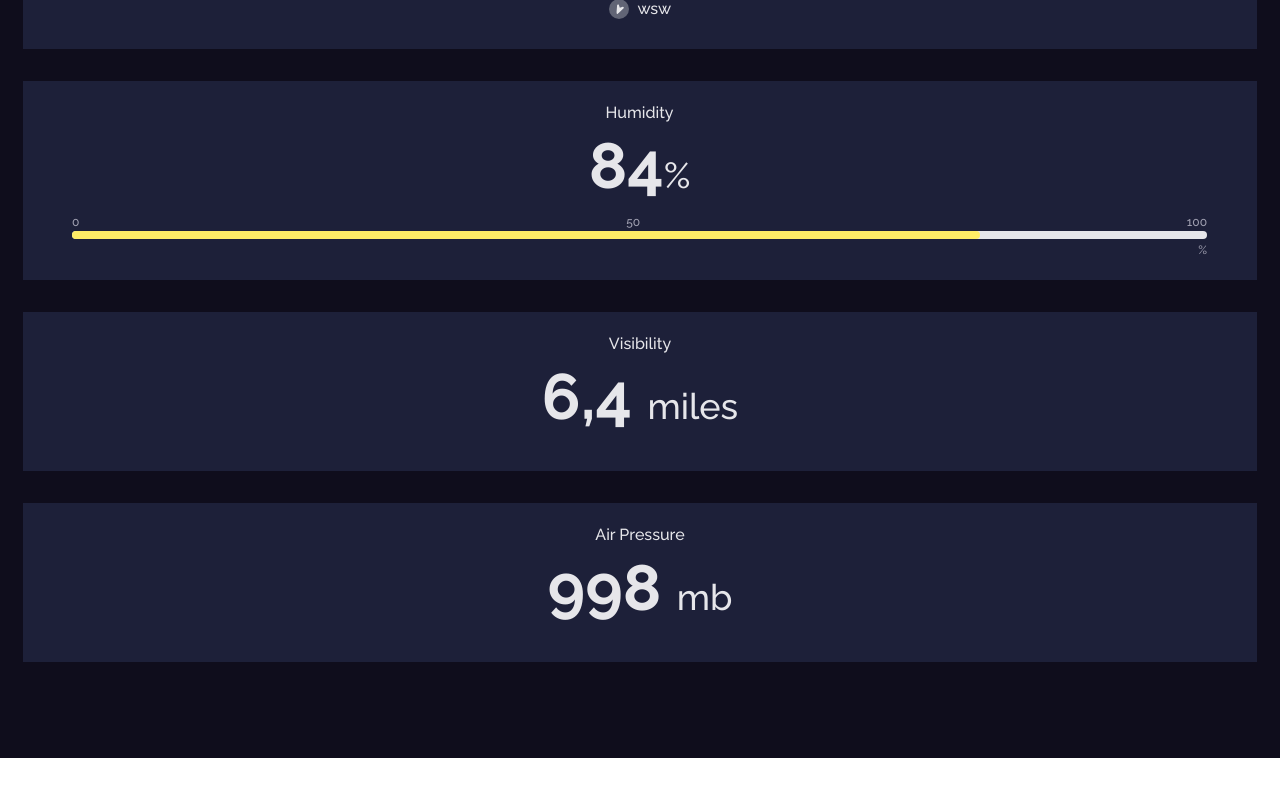
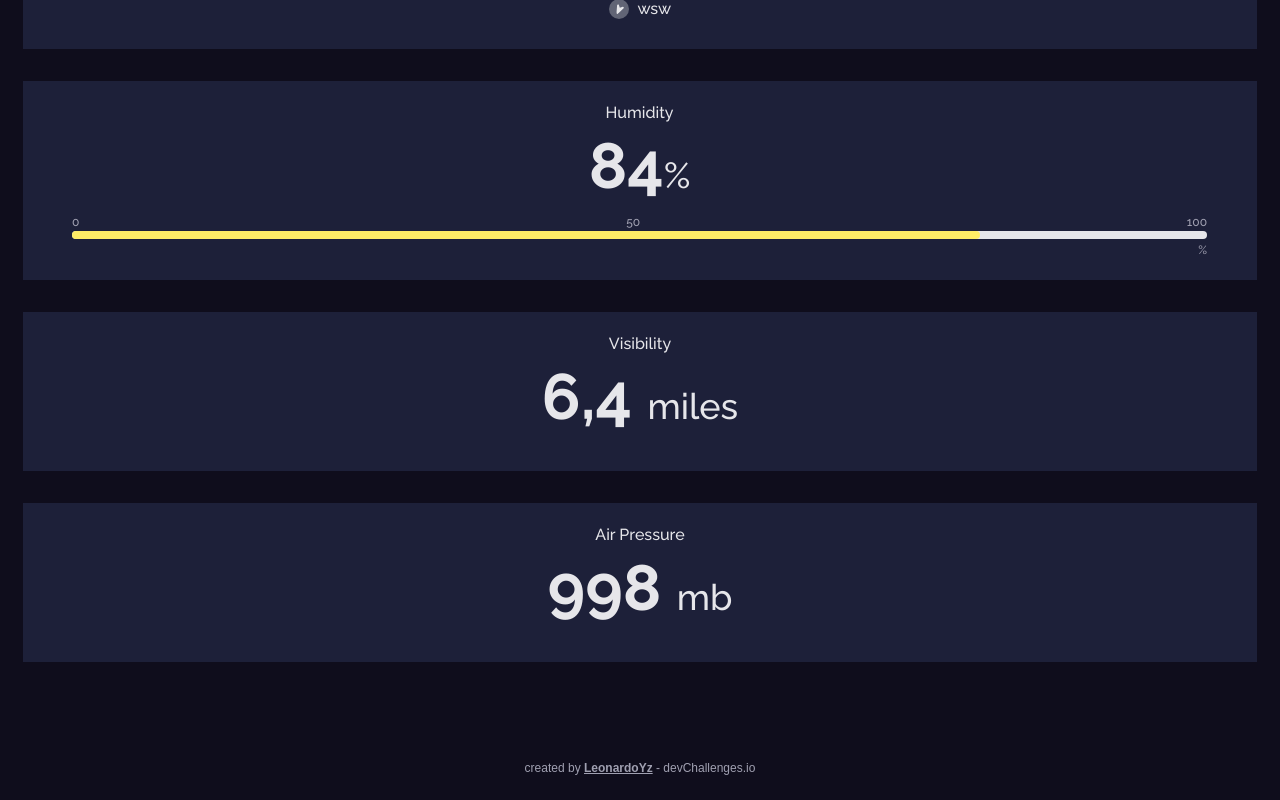
Before and after one commit to LeonardoYz/Weather-App, a React (Create React App) app: page / in a window 1280 px wide. Shown: the part 1790-2590 px from the top of the page. Before the commit the page ends 2548 px from the top, so only its background shows below. Built offline with nearby package versions, Linux system fonts and the light colour scheme.

Commit message:
Create footer

```diff
--- a/src/components/Dashboard/index.tsx
+++ b/src/components/Dashboard/index.tsx
@@ -1,5 +1,6 @@
 import { WeatherPreview } from "../WeatherPreview";
 import { WeatherStatus } from "../WeatherStatus";
+import { Footer } from "../Footer";
 
 import { Container } from "./styles";
 
@@ -8,6 +9,7 @@ export function Dashboard() {
     <Container>
       <WeatherPreview />
       <WeatherStatus />
+      <Footer />
     </Container>
   )
 }
--- /dev/null
+++ b/src/components/Footer/index.tsx
@@ -0,0 +1,19 @@
+import { Container } from "./styles";
+
+export function Footer() {
+  return (
+    <Container>
+      <span>
+        created by{" "}
+        <a
+          href="https://devchallenges.io/portfolio/LeonardoYz"
+          target="_blank"
+          rel="noopener noreferrer"
+        >
+          LeonardoYz
+        </a>{" "}
+        - devChallenges.io
+      </span>
+    </Container>
+  );
+}
--- /dev/null
+++ b/src/components/Footer/styles.ts
@@ -0,0 +1,25 @@
+import styled from "styled-components";
+
+export const Container = styled.footer`
+  padding-bottom: 1.5rem;
+  text-align: center;
+  font-family: "Montserrat", sans-serif;
+
+  span,
+  a {
+    color: var(--light-gray);
+    font-size: var(--small-font-size);
+  }
+
+  a {
+    font-weight: 700;
+    text-decoration: underline;
+
+    transition: color 280ms ease-in-out;
+
+    &:hover {
+      color: var(--yellow);
+      text-decoration: none;
+    }
+  }
+`
```
